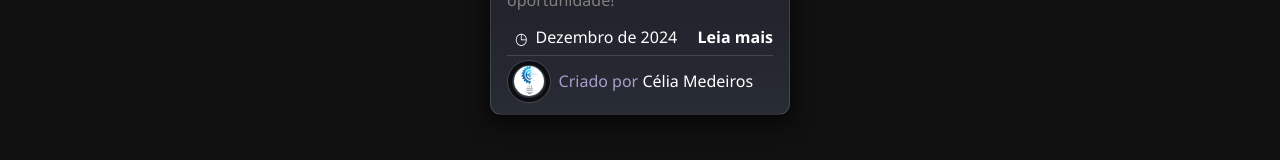
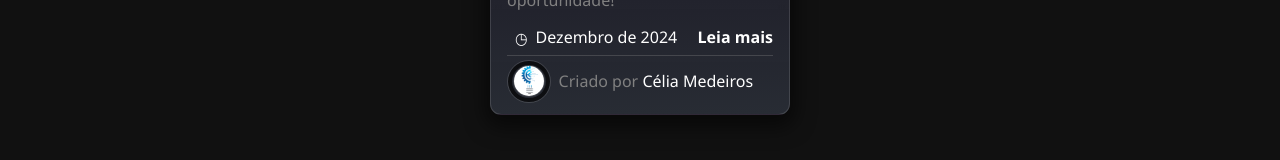
Before and after one commit to tiexperient/angular-blog, an Angular app: page / in a window 1280 px wide. Shown: the part 1460-1620 px from the top of the page. Built offline with nearby package versions, Linux system fonts and the light colour scheme.

Commit message:
new article

```diff
--- a/src/app/components/latest-blog/latest-blog.component.css
+++ b/src/app/components/latest-blog/latest-blog.component.css
@@ -93,7 +93,7 @@ code {
       margin-top: .2rem;
       margin-bottom: -.3rem;
       ins{
-        color: #a89ec9;
+        color: gray;
         text-decoration: none;
       }
       .wrapper{
```
